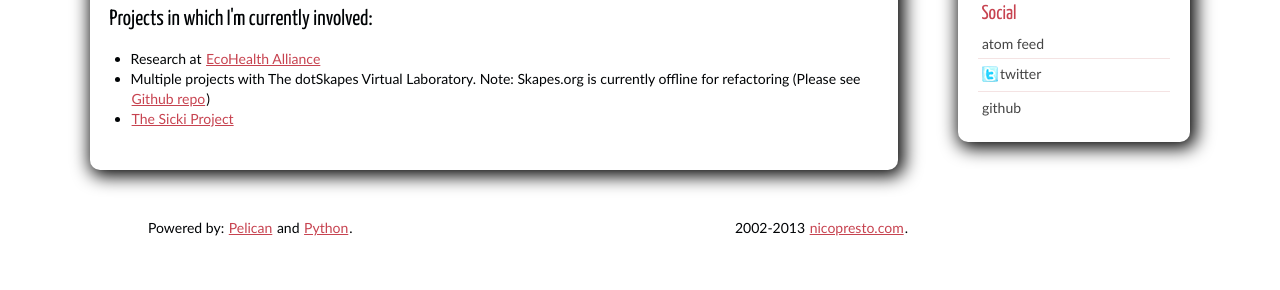
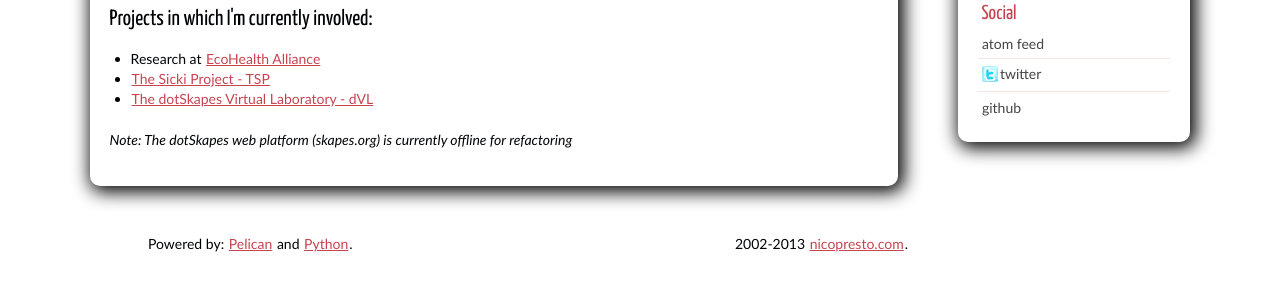
Before and after one commit to nicopresto/nicopresto.github.com, a plain HTML site: page pages/projects.html in a window 1280 px wide. Shown: the part 194-484 px from the top of the page. Drawn offline with Linux system fonts and the light colour scheme.

Commit message:
reformatted projects page

```diff
--- a/feeds/all.atom.xml
+++ b/feeds/all.atom.xml
@@ -1,2 +1,2 @@
 <?xml version="1.0" encoding="utf-8"?>
-<feed xmlns="http://www.w3.org/2005/Atom"><title>nicopresto.com</title><link href="http://nicopresto.github.com/" rel="alternate"></link><link href="http://nicopresto.github.com/feeds/all.atom.xml" rel="self"></link><id>http://nicopresto.github.com/</id><updated>2013-02-11T09:37:59Z</updated></feed>
+<feed xmlns="http://www.w3.org/2005/Atom"><title>nicopresto.com</title><link href="http://nicopresto.github.com/" rel="alternate"></link><link href="http://nicopresto.github.com/feeds/all.atom.xml" rel="self"></link><id>http://nicopresto.github.com/</id><updated>2013-02-11T09:46:55Z</updated></feed>
--- a/pages/projects.html
+++ b/pages/projects.html
@@ -40,9 +40,10 @@
         <h2>Projects in which I'm currently involved:</h2>
 <ul>
 <li>Research at <a href="http://ecohealthalliance.org">EcoHealth Alliance</a></li>
-<li>Multiple projects with The dotSkapes Virtual Laboratory. Note: Skapes.org is currently offline for refactoring (Please see <a href="https://github.com/dotskapes">Github repo</a>)</li>
-<li><a href="http://www.ecohealthalliance.org/programs/35-the_sicki_project">The Sicki Project</a></li>
+<li><a href="http://www.ecohealthalliance.org/programs/35-the_sicki_project">The Sicki Project - TSP</a></li>
+<li><a href="http://dotskapes.github.com/">The dotSkapes Virtual Laboratory - dVL</a></li>
 </ul>
+<p><em>Note: The dotSkapes web platform (skapes.org) is currently offline for refactoring</em></p>
 </section>
 
         <aside id="sidebar">
```
